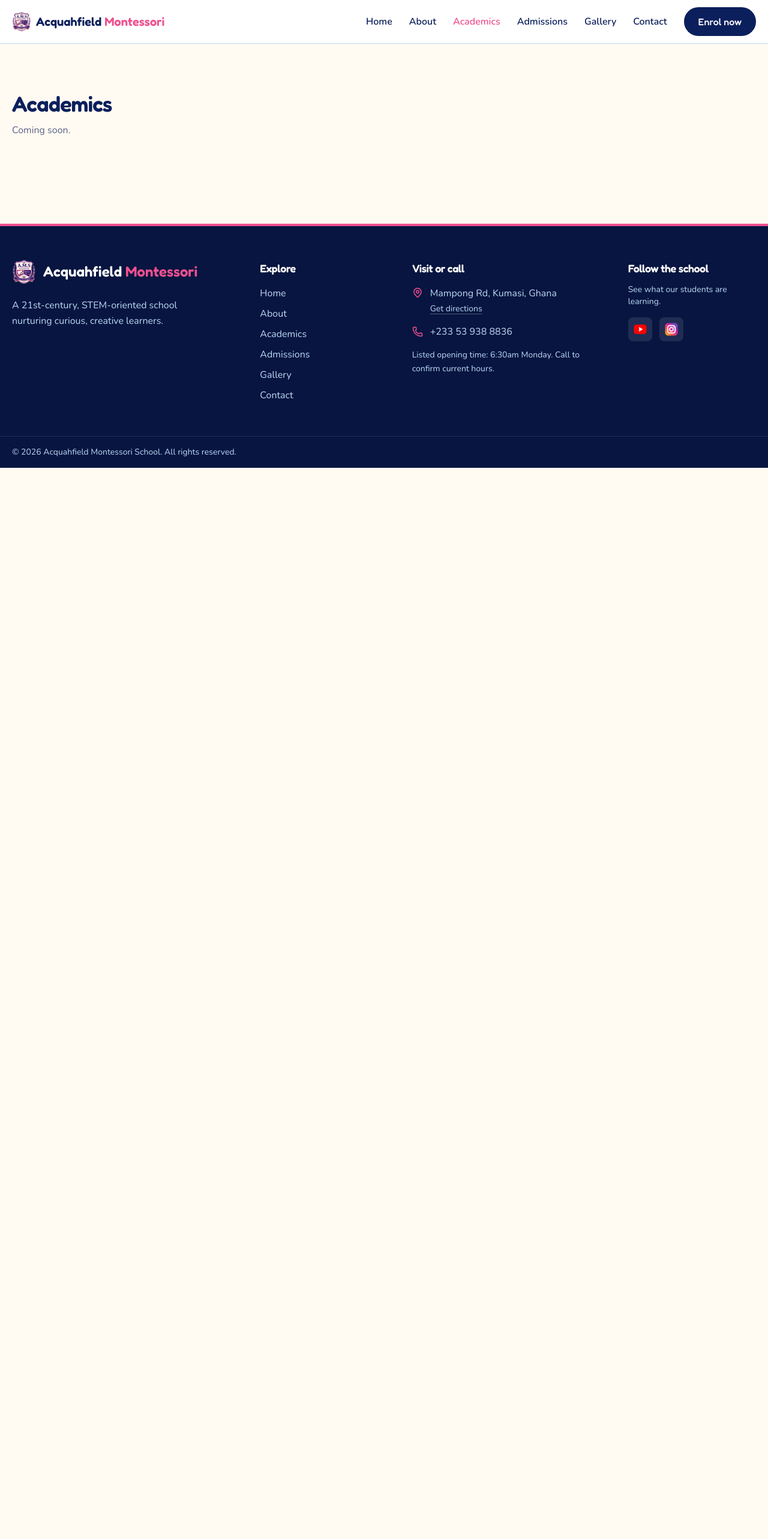
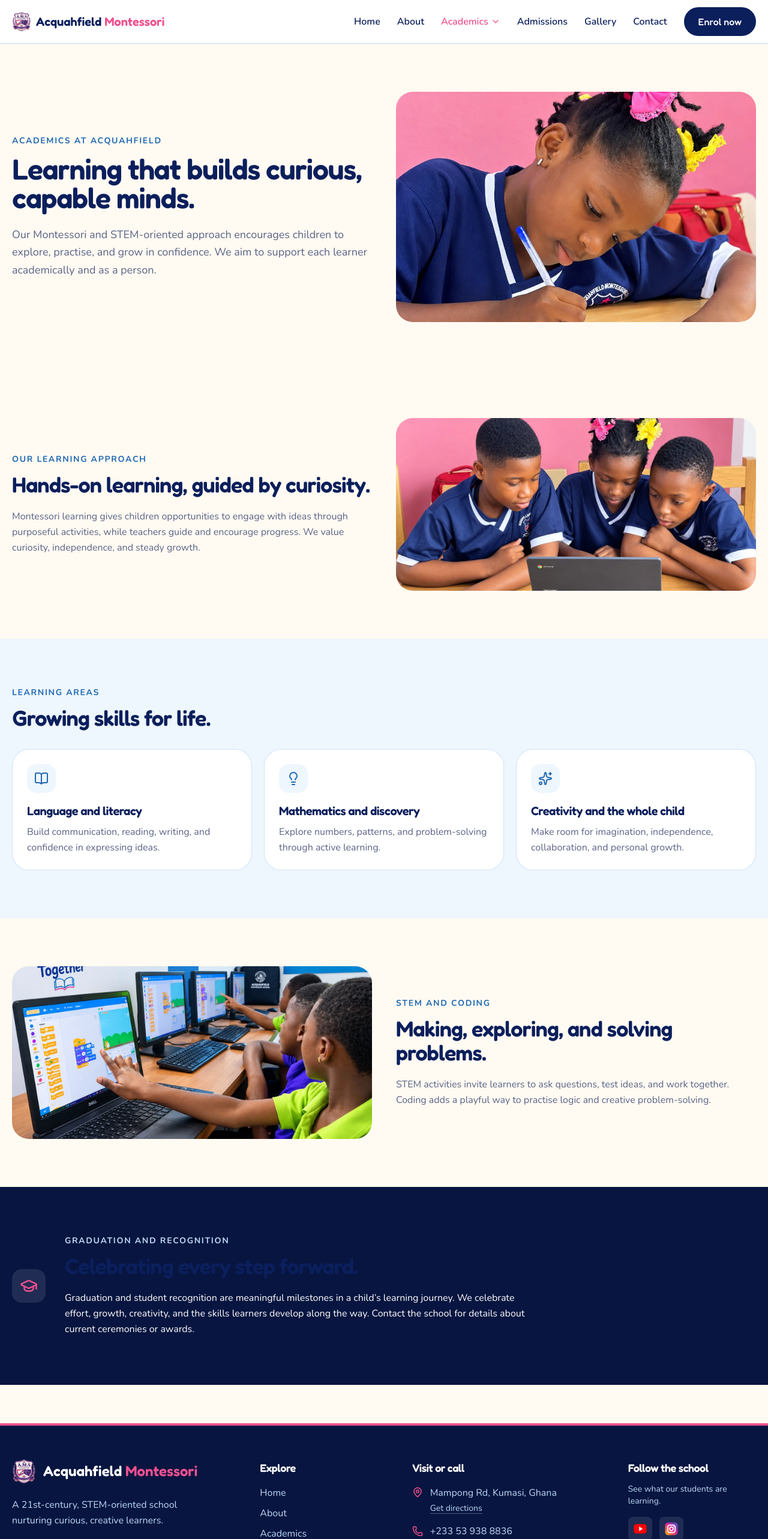
Before and after one commit to Meshack000/Acquahfield, a React (Vite) app: page /academics in a window 1280 px wide. Shown: the top 2566 px of the page at 60% size. Before the commit the page ends 800 px from the top, so only its background shows below. Built offline with nearby package versions, Linux system fonts and the light colour scheme.

Commit message:
feat: add Academics page and enhance Navbar with dropdown for academic links

```diff
--- a/src/App.tsx
+++ b/src/App.tsx
@@ -2,6 +2,7 @@ import { Routes, Route } from "react-router-dom";
 import Layout from "@/components/layout/layout";
 import Home from "@/pages/Home";
 import About from "@/pages/About";
+import Academics from "@/pages/Academics";
 import Contact from "@/pages/Contact";
 import Gallery from "@/pages/Gallery";
 import Placeholder from "@/pages/Placeholder";
@@ -12,7 +13,7 @@ export default function App() {
       <Route element={<Layout />}>
         <Route index element={<Home />} />
         <Route path="about" element={<About />} />
-        <Route path="academics" element={<Placeholder title="Academics" />} />
+        <Route path="academics" element={<Academics />} />
         <Route path="admissions" element={<Placeholder title="Admissions" />} />
         <Route path="gallery" element={<Gallery />} />
         <Route path="contact" element={<Contact />} />
--- a/src/components/layout/Navbar.tsx
+++ b/src/components/layout/Navbar.tsx
@@ -1,12 +1,13 @@
 import { useState } from "react";
 import { NavLink, Link } from "react-router-dom";
-import { Menu, X } from "lucide-react";
-import { navLinks, school } from "@/data/site";
+import { ChevronDown, Menu, X } from "lucide-react";
+import { academicLinks, navLinks, school } from "@/data/site";
 import Button from "@/components/ui/buttons";
 import schoolLogo from "@/assets/images/logo-transparent.webp";
 
 export default function Navbar() {
   const [open, setOpen] = useState(false);
+  const [academicsExpanded, setAcademicsExpanded] = useState(false);
 
   return (
     <header className="sticky top-0 z-50 border-b border-brand-200 bg-white">
@@ -25,6 +26,32 @@ export default function Navbar() {
 
         <nav className="hidden items-center gap-7 lg:flex">
           {navLinks.map((l) => (
+            l.label === "Academics" ? (
+              <div key={l.to} className="group relative">
+                <NavLink
+                  to={l.to}
+                  className={({ isActive }) =>
+                    `inline-flex items-center gap-1 font-semibold transition hover:text-bubblegum ${isActive ? "text-bubblegum" : "text-navy-900"}`
+                  }
+                >
+                  {l.label}
+                  <ChevronDown size={16} aria-hidden="true" className="transition-transform group-hover:rotate-180 group-focus-within:rotate-180" />
+                </NavLink>
+                <div className="invisible absolute left-0 top-full z-50 w-60 translate-y-2 pt-3 opacity-0 transition-all group-hover:visible group-hover:translate-y-0 group-hover:opacity-100 group-focus-within:visible group-focus-within:translate-y-0 group-focus-within:opacity-100">
+                  <div className="rounded-xl border border-brand-200 bg-white p-2 shadow-lg">
+                    {academicLinks.map((item) => (
+                      <NavLink
+                        key={item.to}
+                        to={item.to}
+                        className="block rounded-lg px-3 py-2.5 text-sm font-medium text-navy-900 transition-colors hover:bg-brand-50 hover:text-brand-700 focus-visible:bg-brand-50 focus-visible:text-brand-700"
+                      >
+                        {item.label}
+                      </NavLink>
+                    ))}
+                  </div>
+                </div>
+              </div>
+            ) : (
               <NavLink
                 key={l.to}
                 to={l.to}
@@ -34,6 +61,7 @@ export default function Navbar() {
               >
                 {l.label}
               </NavLink>
+            )
           ))}
           <Button to="/admissions" variant="primary">Enrol now</Button>
         </nav>
@@ -46,6 +74,46 @@ export default function Navbar() {
       {open && (
         <nav className="flex flex-col gap-4 border-t px-5 py-4 lg:hidden">
           {navLinks.map((l) => (
+            l.label === "Academics" ? (
+              <div key={l.to}>
+                <div className="flex items-center justify-between">
+                  <NavLink
+                    to={l.to}
+                    onClick={() => setOpen(false)}
+                    className="font-semibold text-navy-900"
+                  >
+                    {l.label}
+                  </NavLink>
+                  <button
+                    type="button"
+                    aria-label="Toggle academics submenu"
+                    aria-expanded={academicsExpanded}
+                    onClick={() => setAcademicsExpanded(!academicsExpanded)}
+                    className="rounded p-1 text-navy-900"
+                  >
+                    <ChevronDown
+                      size={18}
+                      aria-hidden="true"
+                      className={`transition-transform ${academicsExpanded ? "rotate-180" : ""}`}
+                    />
+                  </button>
+                </div>
+                {academicsExpanded && (
+                  <div className="mt-2 flex flex-col gap-3 border-l-2 border-brand-200 pl-4">
+                    {academicLinks.map((item) => (
+                      <NavLink
+                        key={item.to}
+                        to={item.to}
+                        onClick={() => setOpen(false)}
+                        className="text-sm font-medium text-muted"
+                      >
+                        {item.label}
+                      </NavLink>
+                    ))}
+                  </div>
+                )}
+              </div>
+            ) : (
               <NavLink
                 key={l.to}
                 to={l.to}
@@ -54,6 +122,7 @@ export default function Navbar() {
               >
                 {l.label}
               </NavLink>
+            )
           ))}
         </nav>
       )}
--- a/src/data/site.ts
+++ b/src/data/site.ts
@@ -21,3 +21,10 @@ export const navLinks = [
   { label: "Gallery", to: "/gallery" },
   { label: "Contact", to: "/contact" },
 ] as const;
+
+export const academicLinks = [
+  { label: "Learning approach", to: "/academics#learning-approach" },
+  { label: "Learning areas", to: "/academics#learning-areas" },
+  { label: "STEM and coding", to: "/academics#stem-coding" },
+  { label: "Graduation and recognition", to: "/academics#milestones" },
+] as const;
--- /dev/null
+++ b/src/pages/Academics.tsx
@@ -0,0 +1,134 @@
+import { BookOpen, GraduationCap, Lightbulb, Sparkles } from "lucide-react";
+import { img } from "@/lib/images";
+
+const learningAreas = [
+  {
+    title: "Language and literacy",
+    description: "Build communication, reading, writing, and confidence in expressing ideas.",
+    icon: BookOpen,
+  },
+  {
+    title: "Mathematics and discovery",
+    description: "Explore numbers, patterns, and problem-solving through active learning.",
+    icon: Lightbulb,
+  },
+  {
+    title: "Creativity and the whole child",
+    description: "Make room for imagination, independence, collaboration, and personal growth.",
+    icon: Sparkles,
+  },
+];
+
+export default function Academics() {
+  return (
+    <>
+      <section className="bg-cream px-5 py-14 sm:py-20">
+        <div className="mx-auto grid max-w-7xl items-center gap-10 lg:grid-cols-2">
+          <div>
+            <p className="text-sm font-bold uppercase tracking-[0.12em] text-brand-600">
+              Academics at Acquahfield
+            </p>
+            <h1 className="mt-3 max-w-2xl text-4xl font-semibold sm:text-5xl">
+              Learning that builds curious, capable minds.
+            </h1>
+            <p className="mt-6 max-w-2xl text-lg leading-relaxed text-muted">
+              Our Montessori and STEM-oriented approach encourages children to explore, practise,
+              and grow in confidence. We aim to support each learner academically and as a person.
+            </p>
+          </div>
+          <img
+            src={img.studentWriting}
+            alt="A student concentrating on a writing activity"
+            className="h-72 w-full rounded-card object-cover sm:h-96"
+          />
+        </div>
+      </section>
+
+      <section id="learning-approach" className="scroll-mt-24 px-5 py-14 sm:py-20">
+        <div className="mx-auto grid max-w-7xl gap-10 md:grid-cols-2 md:items-center">
+          <div>
+            <p className="text-sm font-bold uppercase tracking-[0.12em] text-brand-600">
+              Our learning approach
+            </p>
+            <h2 className="mt-3 text-3xl font-semibold sm:text-4xl">
+              Hands-on learning, guided by curiosity.
+            </h2>
+            <p className="mt-5 leading-relaxed text-muted">
+              Montessori learning gives children opportunities to engage with ideas through
+              purposeful activities, while teachers guide and encourage progress. We value
+              curiosity, independence, and steady growth.
+            </p>
+          </div>
+          <img
+            src={img.classroomCollab}
+            alt="Students learning together in class"
+            className="h-72 w-full rounded-card object-cover"
+          />
+        </div>
+      </section>
+
+      <section id="learning-areas" className="scroll-mt-24 bg-brand-50 px-5 py-14 sm:py-20">
+        <div className="mx-auto max-w-7xl">
+          <p className="text-sm font-bold uppercase tracking-[0.12em] text-brand-600">
+            Learning areas
+          </p>
+          <h2 className="mt-3 text-3xl font-semibold sm:text-4xl">Growing skills for life.</h2>
+          <div className="mt-8 grid gap-5 md:grid-cols-3">
+            {learningAreas.map(({ title, description, icon: Icon }) => (
+              <article key={title} className="rounded-card border border-brand-200/70 bg-white p-6">
+                <span className="inline-flex h-12 w-12 items-center justify-center rounded-2xl bg-brand-50 text-brand-600">
+                  <Icon size={24} aria-hidden="true" />
+                </span>
+                <h3 className="mt-4 text-xl font-semibold">{title}</h3>
+                <p className="mt-2 leading-relaxed text-muted">{description}</p>
+              </article>
+            ))}
+          </div>
+        </div>
+      </section>
+
+      <section id="stem-coding" className="scroll-mt-24 px-5 py-14 sm:py-20">
+        <div className="mx-auto grid max-w-7xl gap-10 md:grid-cols-2 md:items-center">
+          <img
+            src={img.smartTribe}
+            alt="Students taking part in a coding activity"
+            className="h-72 w-full rounded-card object-cover"
+          />
+          <div>
+            <p className="text-sm font-bold uppercase tracking-[0.12em] text-brand-600">
+              STEM and coding
+            </p>
+            <h2 className="mt-3 text-3xl font-semibold sm:text-4xl">
+              Making, exploring, and solving problems.
+            </h2>
+            <p className="mt-5 leading-relaxed text-muted">
+              STEM activities invite learners to ask questions, test ideas, and work together.
+              Coding adds a playful way to practise logic and creative problem-solving.
+            </p>
+          </div>
+        </div>
+      </section>
+
+      <section id="milestones" className="scroll-mt-24 bg-navy-950 px-5 py-14 text-white sm:py-20">
+        <div className="mx-auto grid max-w-7xl gap-8 md:grid-cols-[auto_1fr] md:items-center">
+          <span className="inline-flex h-14 w-14 items-center justify-center rounded-2xl bg-white/10 text-bubblegum">
+            <GraduationCap size={30} aria-hidden="true" />
+          </span>
+          <div>
+            <p className="text-sm font-bold uppercase tracking-[0.12em] text-brand-200">
+              Graduation and recognition
+            </p>
+            <h2 className="mt-3 text-3xl font-semibold sm:text-4xl">
+              Celebrating every step forward.
+            </h2>
+            <p className="mt-5 max-w-3xl leading-relaxed text-brand-100">
+              Graduation and student recognition are meaningful milestones in a child’s learning
+              journey. We celebrate effort, growth, creativity, and the skills learners develop
+              along the way. Contact the school for details about current ceremonies or awards.
+            </p>
+          </div>
+        </div>
+      </section>
+    </>
+  );
+}
```
Lines whose indentation alone changed are shown as unchanged.
